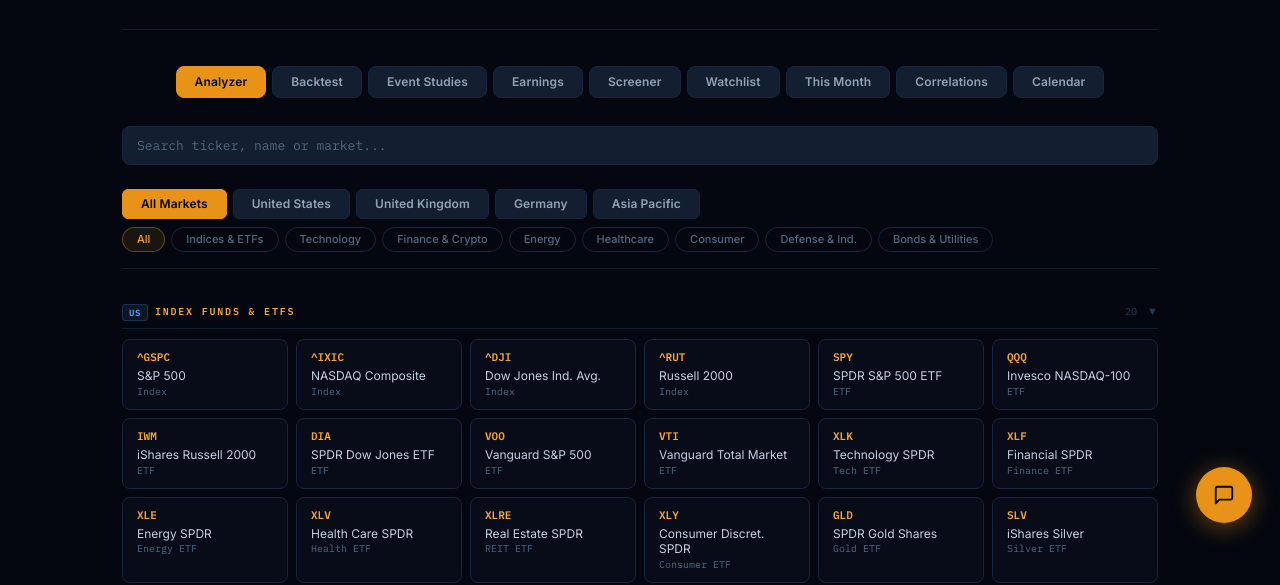
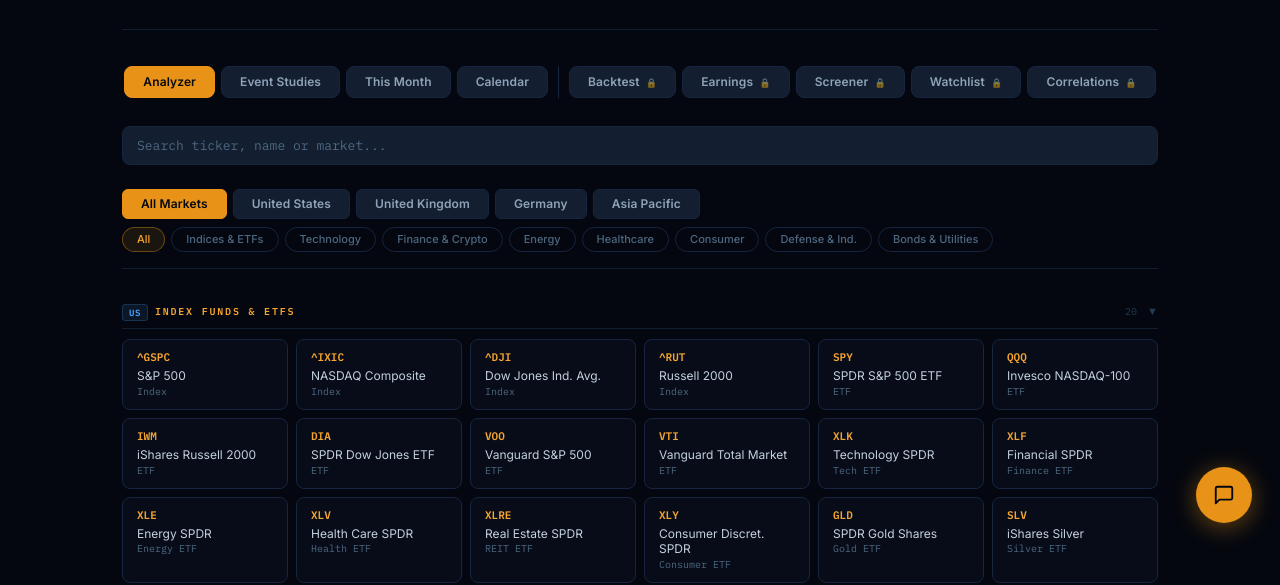
Before and after one commit to hamishthomson14-ux/SeasonAX, a website: page market-seasonality.html in a window 1280 px wide. Shown: the part 249-834 px from the top of the page. Drawn offline with nearby package versions, Linux system fonts and the light colour scheme.

Commit message:
Add files via upload

```diff
--- a/market-seasonality.html
+++ b/market-seasonality.html
@@ -359,6 +359,12 @@ button{cursor:pointer;font-family:var(--sans)}
 .tier-badge.free{background:var(--s1);color:var(--w4);border:1px solid var(--b2)}
 .tier-badge.pro{background:rgba(232,147,24,.1);color:var(--amber2);border:1px solid rgba(232,147,24,.25)}
 .tier-badge.lifetime{background:rgba(0,201,126,.1);color:var(--green);border:1px solid rgba(0,201,126,.25)}
+
+.mt-lock{font-size:9px;opacity:.55;margin-left:3px}
+body.is-pro .mt-lock{display:none}
+
+.mode-divider{width:1px;align-self:stretch;background:var(--b2);margin:0 4px;flex-shrink:0}
+body.is-pro .mode-divider{display:none}
 </style>
 </head>
 <body>
@@ -403,14 +409,15 @@ button{cursor:pointer;font-family:var(--sans)}
   <!-- MODE SWITCHER -->
   <div class="mode-bar">
     <button class="mode-tab active" id="mt_analyzer" onclick="switchMode('analyzer')">Analyzer</button>
-    <button class="mode-tab" id="mt_backtest" onclick="switchMode('backtest')">Backtest</button>
     <button class="mode-tab" id="mt_events" onclick="switchMode('events')">Event Studies</button>
-    <button class="mode-tab" id="mt_earnings" onclick="switchMode('earnings')">Earnings</button>
-    <button class="mode-tab" id="mt_screener" onclick="switchMode('screener')">Screener</button>
-    <button class="mode-tab" id="mt_watchlist" onclick="switchMode('watchlist')">Watchlist</button>
     <button class="mode-tab" id="mt_month" onclick="switchMode('month')">This Month</button>
-    <button class="mode-tab" id="mt_pairs" onclick="switchMode('pairs')">Correlations</button>
     <button class="mode-tab" id="mt_calendar" onclick="switchMode('calendar')">Calendar</button>
+    <div class="mode-divider"></div>
+    <button class="mode-tab" id="mt_backtest" onclick="switchMode('backtest')">Backtest <span class="mt-lock">&#128274;</span></button>
+    <button class="mode-tab" id="mt_earnings" onclick="switchMode('earnings')">Earnings <span class="mt-lock">&#128274;</span></button>
+    <button class="mode-tab" id="mt_screener" onclick="switchMode('screener')">Screener <span class="mt-lock">&#128274;</span></button>
+    <button class="mode-tab" id="mt_watchlist" onclick="switchMode('watchlist')">Watchlist <span class="mt-lock">&#128274;</span></button>
+    <button class="mode-tab" id="mt_pairs" onclick="switchMode('pairs')">Correlations <span class="mt-lock">&#128274;</span></button>
   </div>
 
   <div id="modeAnalyzer">
@@ -1976,6 +1983,8 @@ function showUserMenu(user){
     tb.textContent = label;
     tb.className = 'tier-badge ' + label.toLowerCase();
   }
+  document.body.classList.toggle('is-pro', isPro());
+  buildBrowser(document.getElementById('searchBox') ? document.getElementById('searchBox').value : '', activeRegion, activeSector);
 }
 
 function subscriptionLabel(){
@@ -2021,12 +2030,15 @@ function checkAssetAccess(assetId){
   return false;
 }
 
-function showPaywall(reason){
+function showPaywall(reason, toolName){
   var title = document.getElementById('pwTitle');
   var sub = document.getElementById('pwSub');
   if(reason === 'asset'){
     if(title) title.textContent = 'This asset is part of Pro';
     if(sub) sub.innerHTML = 'The free tier includes major indices &amp; ETFs only. Upgrade to Pro (\u00a319.99/mo) to unlock all 460+ assets \u2014 individual stocks, crypto and every regional market.';
+  } else if(reason === 'tool'){
+    if(title) title.textContent = (toolName || 'This tool') + ' is a Pro feature';
+    if(sub) sub.innerHTML = 'The free tier covers the Seasonal Analyzer (limited), Event Studies and the Economic Calendar. Upgrade to Pro (\u00a319.99/mo) to unlock ' + (toolName || 'this tool') + ' plus all 460+ assets and every other tool.';
   } else {
     if(title) title.textContent = 'You\u2019ve used your 3 free analyses';
     if(sub) sub.innerHTML = (currentUser ? 'You\u2019re on the Free plan \u2014 ' : 'Create a free account to get ') + '3 analyses per month' + (currentUser ? '.' : ', or ') + ' Upgrade to Pro (\u00a319.99/mo) for unlimited access to all 460+ assets.';
@@ -2058,7 +2070,14 @@ var MODE_HERO = {
   pairs: ['Seasonal correlations. <em>Decoded.</em>', 'Compare any two assets\u2019 yearly rhythms \u2014 find pairs that move together, and pairs that hedge each other\u2019s weak months.'],
   calendar: ['Every catalyst. <em>Counted down.</em>', 'FOMC, CPI, jobs day, midterms \u2014 the full schedule ahead, each linked to its historical playbook.']
 };
+var PRO_ONLY_MODES = ['backtest','earnings','screener','watchlist','pairs'];
+var MODE_LABELS = { backtest:'Strategy Backtest', earnings:'Earnings Analysis', screener:'Seasonal Screener', watchlist:'Watchlist', pairs:'Seasonal Correlations' };
+
 function switchMode(mode) {
+  if (PRO_ONLY_MODES.indexOf(mode) !== -1 && !isPro()) {
+    showPaywall('tool', MODE_LABELS[mode]);
+    return;
+  }
   var names = { analyzer:'modeAnalyzer', backtest:'modeBacktest', events:'modeEvents', earnings:'modeEarnings', screener:'modeScreener', watchlist:'modeWatchlist', month:'modeMonth', pairs:'modePairs', calendar:'modeCalendar' };
   Object.keys(names).forEach(function(m) {
     var sec = document.getElementById(names[m]);
```
